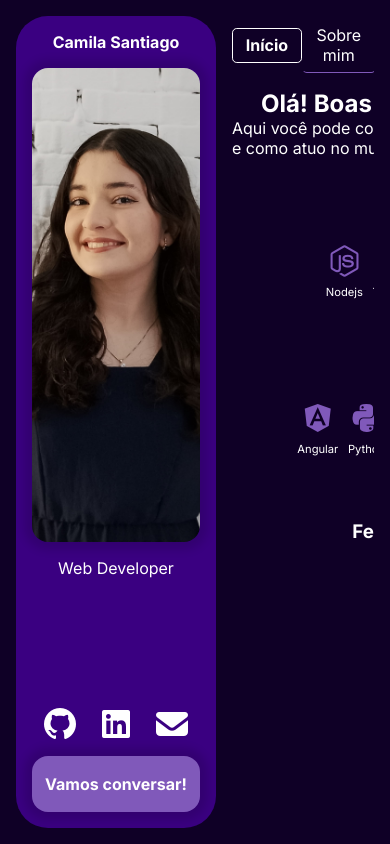
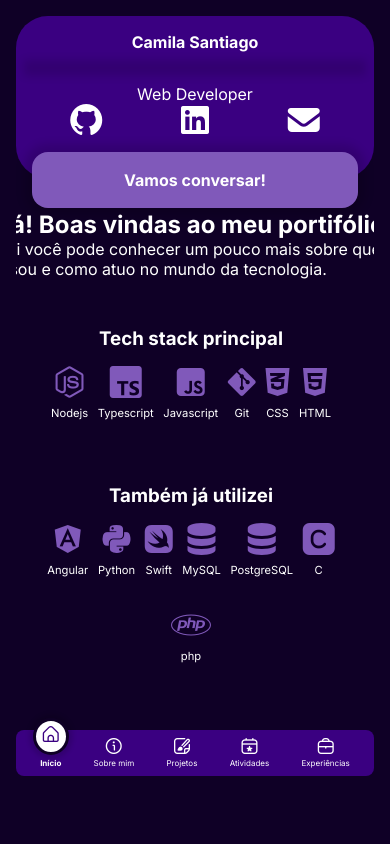
Before and after one commit to Camilay3/portifolio, an Angular app: page / in a window 390 px wide. Built offline with nearby package versions, Linux system fonts and the light colour scheme.

Commit message:
feat (navbar) Navbar Mobile fixed #12
Correção do serviço de medir a tela e estiliação do menu mobile

```diff
--- a/src/app/app.component.css
+++ b/src/app/app.component.css
@@ -4,7 +4,7 @@ section {
     height: 100%;
     display: grid;
     grid-template-areas:
-        "app-card app-navbar-desktop"
+        "app-card app-navbar"
         "app-card container";
     gap: 2rem;
     row-gap: 4rem;
@@ -13,8 +13,8 @@ section {
     grid-template-rows: auto 1fr;
 }
 
-app-navbar-desktop {
-    grid-area: app-navbar-desktop;
+app-navbar {
+    grid-area: app-navbar;
 }
 
 app-card {
@@ -49,5 +49,15 @@ app-card {
 }
 
 @media screen and (max-width: 770px) {
+
     /* NAVBAR DESKTOP */
+    section {
+        grid-template-areas:
+            "app-card app-card"
+            "container container"
+            "app-navbar app-navbar";
+        row-gap: 2rem;
+
+        grid-template-rows: 20% 60% 1fr;
+    }
 }
--- a/src/app/app.component.html
+++ b/src/app/app.component.html
@@ -1,12 +1,7 @@
 <section>
 
     <app-card></app-card>
-
-    <!-- Menu desktop -->
-    <app-navbar-desktop></app-navbar-desktop>
-
-    <!-- Menu mobile -->
-
+    <app-navbar></app-navbar>
     <div class="container">
         <router-outlet></router-outlet>
     </div>
--- a/src/app/app.component.ts
+++ b/src/app/app.component.ts
@@ -1,11 +1,11 @@
 import { Component } from '@angular/core';
 import { CardComponent } from "./components/card/card.component";
-import { NavbarDesktopComponent } from "./components/navbar-desktop/navbar-desktop.component";
+import { NavbarComponent } from "./components/navbar/navbar.component";
 import { RouterOutlet } from '@angular/router';
 
 @Component({
   selector: 'app-root',
-  imports: [CardComponent, NavbarDesktopComponent, RouterOutlet],
+  imports: [CardComponent, NavbarComponent, RouterOutlet],
   templateUrl: './app.component.html',
   styleUrl: './app.component.css'
 })
--- a/src/app/components/navbar-desktop/navbar-desktop.component.css
+++ /dev/null
@@ -1,44 +0,0 @@
-section {
-    display: flex;
-    align-items: center;
-    justify-content: space-between;
-}
-
-section p {
-    margin-top: 2px;
-    padding: 0.4rem 0.8rem;
-    border-radius: 0.3rem;
-    cursor: pointer;
-    font-size: 1.5rem;
-    border: 1px solid transparent;
-    text-align: center;
-    border-bottom: 1px solid var(--lightPurple);
-}
-
-section p:hover {
-    font-weight: 600;
-    border: 1px solid var(--lightPurple);
-    box-shadow: 0 0 4px 0 var(--white);
-}
-
-/* Evitar letras balançando ao usar o hover */
-section p::after {
-    content: attr(data-text);
-    font-weight: 700;
-    visibility: hidden;
-    height: 0;
-    overflow: hidden;
-    display: block;
-}
-
-.selected {
-    border: 1px solid var(--white) !important;
-    box-shadow: none !important;
-    font-weight: bold !important;
-}
-
-@media screen and (max-width: 1080px) {
-    section p {
-        font-size: 1rem;
-    }
-}
--- a/src/app/components/navbar-desktop/navbar-desktop.component.html
+++ /dev/null
@@ -1,7 +0,0 @@
-<section>
-    <p [class.selected]="rotaAtual === '/'" routerLink="" data-text="Início">Início</p>
-    <p [class.selected]="rotaAtual === '/sobre'" routerLink="sobre" data-text="Sobre mim">Sobre mim</p>
-    <p [class.selected]="rotaAtual === '/projetos'" routerLink="projetos" data-text="Projetos">Projetos</p>
-    <p [class.selected]="rotaAtual === '/atividades'" routerLink="atividades" data-text="Atividades">Atividades</p>
-    <p [class.selected]="rotaAtual === '/experiencias'" routerLink="experiencias" data-text="Experiências">Experiências</p>
-</section>
--- a/src/app/components/navbar-desktop/navbar-desktop.component.ts
+++ /dev/null
@@ -1,22 +0,0 @@
-import { Component } from '@angular/core';
-import { NavigationEnd, Router, RouterLink } from '@angular/router';
-
-@Component({
-  selector: 'app-navbar-desktop',
-  imports: [RouterLink],
-  templateUrl: './navbar-desktop.component.html',
-  styleUrl: './navbar-desktop.component.css'
-})
-export class NavbarDesktopComponent {
-  rotaAtual: string = '';
-
-  constructor(private router: Router) { }
-
-  ngOnInit(): void {
-    this.router.events.subscribe(event => {
-      if (event instanceof NavigationEnd) {
-        this.rotaAtual = event.urlAfterRedirects;
-      }
-    });
-  }
-}
--- /dev/null
+++ b/src/app/components/navbar/navbar.component.css
@@ -0,0 +1,97 @@
+/* DESKTOP */
+section {
+    display: flex;
+    align-items: center;
+    justify-content: space-between;
+}
+
+section p {
+    margin-top: 2px;
+    padding: 0.4rem 0.8rem;
+    border-radius: 0.3rem;
+    cursor: pointer;
+    font-size: 1.5rem;
+    border: 1px solid transparent;
+    text-align: center;
+    border-bottom: 1px solid var(--lightPurple);
+}
+
+section p:hover {
+    font-weight: 600;
+    border: 1px solid var(--lightPurple);
+    box-shadow: 0 0 4px 0 var(--white);
+}
+
+/* Evitar letras balançando ao usar o hover */
+section p::after {
+    content: attr(data-text);
+    font-weight: 700;
+    visibility: hidden;
+    height: 0;
+    overflow: hidden;
+    display: block;
+}
+
+section .selected {
+    border: 1px solid var(--white) !important;
+    box-shadow: none !important;
+    font-weight: bold !important;
+}
+
+@media screen and (max-width: 1080px) {
+    section p {
+        font-size: 1rem;
+    }
+}
+
+/* MOBILE */
+.mobile {
+    display: flex;
+    align-items: end;
+    justify-content: space-around;
+    background-color: var(--purple);
+    border-radius: 0.5rem;
+    padding: 0.5rem;
+}
+
+.mobile .link {
+    display: flex;
+    align-items: center;
+    flex-direction: column;
+    position: relative;
+}
+
+.mobile .link i {
+    height: fit-content;
+    width: fit-content;
+}
+
+.mobile .link p {
+    font-size: 0.5rem;
+
+}
+
+.mobile .selected i {
+    border-radius: 50%;
+    position: absolute;
+    padding: 0.35rem 0.45rem;
+    top: -2.5rem;
+    background-color: var(--white);
+    color: var(--purple);
+    border: 3.5px solid var(--darkPurple);
+    box-shadow: 0 0 4px 4px var(--shadow);
+    animation: up .5s ease-out;
+}
+
+@keyframes up {
+    0% {
+        top: -2.2rem;
+    }
+    100% {
+        top: -2.5rem;
+    }
+}
+
+.mobile .selected p {
+    font-weight: bold;
+}
--- /dev/null
+++ b/src/app/components/navbar/navbar.component.html
@@ -0,0 +1,33 @@
+@if (desktop) {
+    <section>
+        <p [class.selected]="rotaAtual === '/'" routerLink="" data-text="Início">Início</p>
+        <p [class.selected]="rotaAtual === '/sobre'" routerLink="sobre" data-text="Sobre mim">Sobre mim</p>
+        <p [class.selected]="rotaAtual === '/projetos'" routerLink="projetos" data-text="Projetos">Projetos</p>
+        <p [class.selected]="rotaAtual === '/atividades'" routerLink="atividades" data-text="Atividades">Atividades</p>
+        <p [class.selected]="rotaAtual === '/experiencias'" routerLink="experiencias" data-text="Experiências">Experiências</p>
+    </section>
+
+} @else {
+    <div class="mobile">
+        <div [class.selected]="rotaAtual === '/'" routerLink="" class="link">
+            <i class="fi fi-rr-home"></i>
+            <p data-text="Início">Início</p>
+        </div>
+        <div [class.selected]="rotaAtual === '/sobre'" routerLink="sobre" class="link">
+            <i class="fi fi-rr-info"></i>
+            <p data-text="Sobre mim">Sobre mim</p>
+        </div>
+        <div [class.selected]="rotaAtual === '/projetos'" routerLink="projetos" class="link">
+            <i class="fi fi-rr-edit-alt"></i>
+            <p data-text="Projetos">Projetos</p>
+        </div>
+        <div [class.selected]="rotaAtual === '/atividades'" routerLink="atividades" class="link">
+            <i class="fi fi-rr-calendar-star"></i>
+            <p data-text="Atividades">Atividades</p>
+        </div>
+        <div [class.selected]="rotaAtual === '/experiencias'" routerLink="experiencias" class="link">
+            <i class="fi fi-rr-briefcase"></i>
+            <p data-text="Experiências">Experiências</p>
+        </div>
+    </div>
+}
--- /dev/null
+++ b/src/app/components/navbar/navbar.component.ts
@@ -0,0 +1,29 @@
+import { Component } from '@angular/core';
+import { NavigationEnd, Router, RouterLink } from '@angular/router';
+import { TelaService } from '../../services/tela.service';
+
+@Component({
+  selector: 'app-navbar',
+  imports: [RouterLink],
+  templateUrl: './navbar.component.html',
+  styleUrl: './navbar.component.css'
+})
+export class NavbarComponent {
+  rotaAtual: string = '';
+  desktop?: boolean;
+
+  constructor(private router: Router, private telaService: TelaService) { }
+
+  ngOnInit(): void {
+    this.router.events.subscribe(event => {
+      if (event instanceof NavigationEnd) {
+        this.rotaAtual = event.urlAfterRedirects;
+      }
+    });
+
+    // Monitora se é desktop
+    this.telaService.desktop$.subscribe(isDesktop => {
+      this.desktop = isDesktop;
+    });
+  }
+}
--- /dev/null
+++ b/src/app/services/tela.service.ts
@@ -0,0 +1,20 @@
+import { Injectable } from '@angular/core';
+import { BehaviorSubject } from 'rxjs';
+
+@Injectable({ providedIn: 'root' })
+export class TelaService {
+    private larguraSubject = new BehaviorSubject<number>(window.innerWidth);
+    private desktopSubject = new BehaviorSubject<boolean>(window.innerWidth >= 770);
+
+    largura$ = this.larguraSubject.asObservable();
+    desktop$ = this.desktopSubject.asObservable();
+
+    constructor() {
+        const mediaQuery = window.matchMedia('(min-width: 770px)');
+
+        // Atualiza quando redimensionar
+        mediaQuery.addEventListener('change', (event) => {
+            this.desktopSubject.next(event.matches);
+        });
+    }
+}
```
Also changed, not shown: 1 other file (tests, documents, lock files or other folders).
